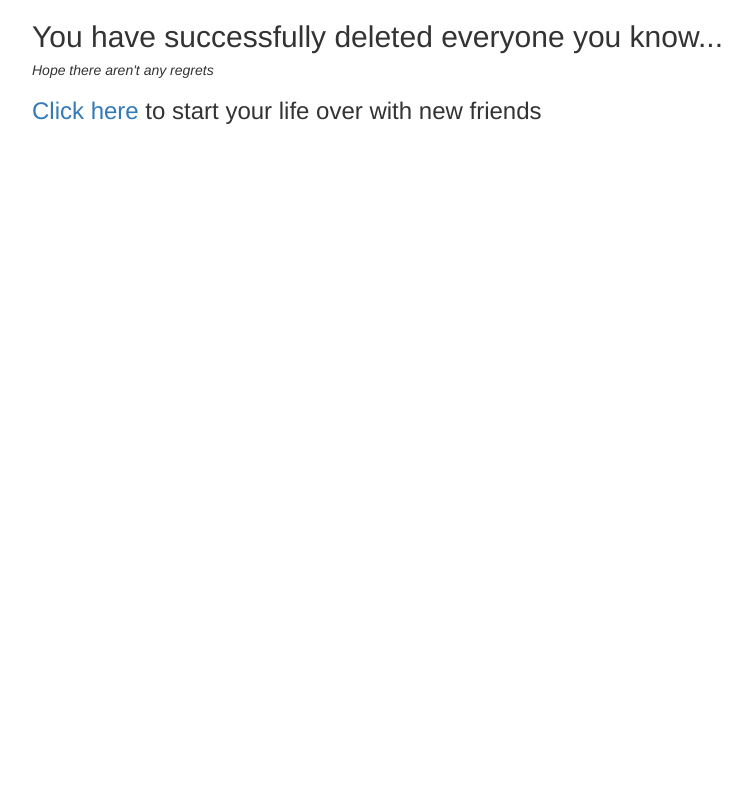
After one commit to CallaRudolph/php-address-book, a PHP site: template views/delete_contacts.html.twig in a window 1280 px wide. The commit adds this page. Shown: the whole page, without its empty margins (38-790 px from the left). Run offline with PHP 8.4, Linux system fonts and the light colour scheme; the template is opened without the code that fills it, so the values that code supplies are empty; some libraries are stand-ins or nearby versions.

Commit message:
create static deleteAll function with delete_contacts twig, render delete template

```diff
--- a/app/app.php
+++ b/app/app.php
@@ -25,5 +25,9 @@
         return $app['twig']->render('create_contact.html.twig', array('new_contact' => $contact));
     });
 
+    $app->post('/delete_contacts', function() use ($app) {
+        return $app['twig']->render('delete_contacts.html.twig', array('delete_contacts' => Contact::deleteAll()));
+    });
+
     return $app;
 ?>
--- a/src/Contact.php
+++ b/src/Contact.php
@@ -51,5 +51,10 @@
         {
             return $_SESSION['list_of_contacts'];
         }
+
+        static function deleteAll()
+        {
+            $_SESSION['list_of_contacts'] = array();
+        }
     }
 ?>
--- a/views/contacts.html.twig
+++ b/views/contacts.html.twig
@@ -35,6 +35,11 @@
             </div>
             <button type='submit' class='btn-info'>Add</button>
         </form>
+        <br>
+        <h5>Hate everyone?</h5>
+        <form action='/delete_contacts' method='post'>
+            <button type='submit' class='btn-danger'>Delete 'em all</button>
+        </form>
     </div>
 </body>
 </html>
--- /dev/null
+++ b/views/delete_contacts.html.twig
@@ -0,0 +1,13 @@
+<html>
+<head>
+    <link rel='stylesheet' href='https://maxcdn.bootstrapcdn.com/bootstrap/3.3.1/css/bootstrap.min.css'>
+    <title>Delete Success</title>
+</head>
+<body>
+    <div class='container'>
+        <h2>You have successfully deleted everyone you know...</h2>
+        <h5><em>Hope there aren't any regrets</em></h5>
+        <h3><a href='/'>Click here</a> to start your life over with new friends</h3>
+    </div>
+</body>
+</html>
```
